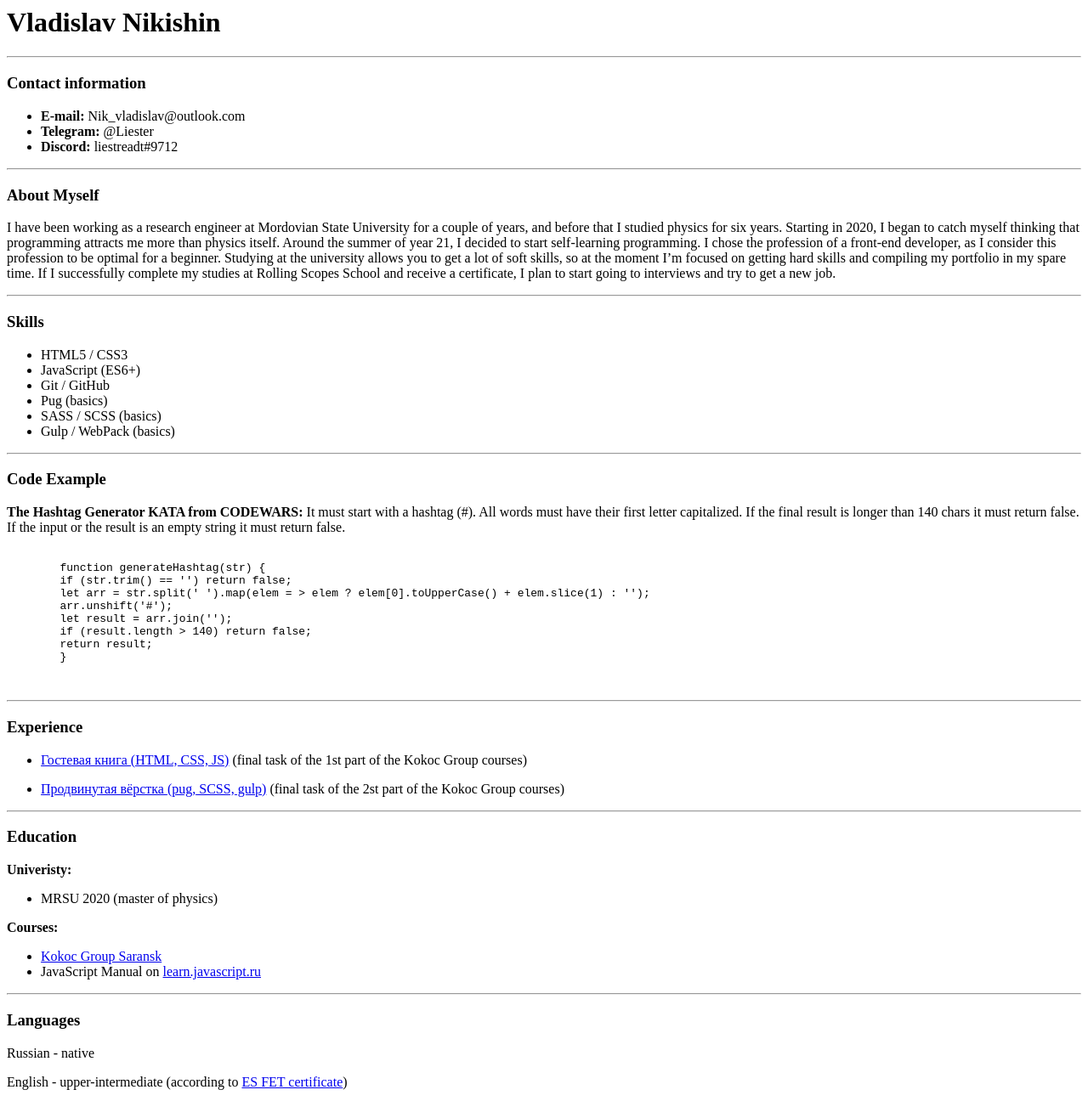
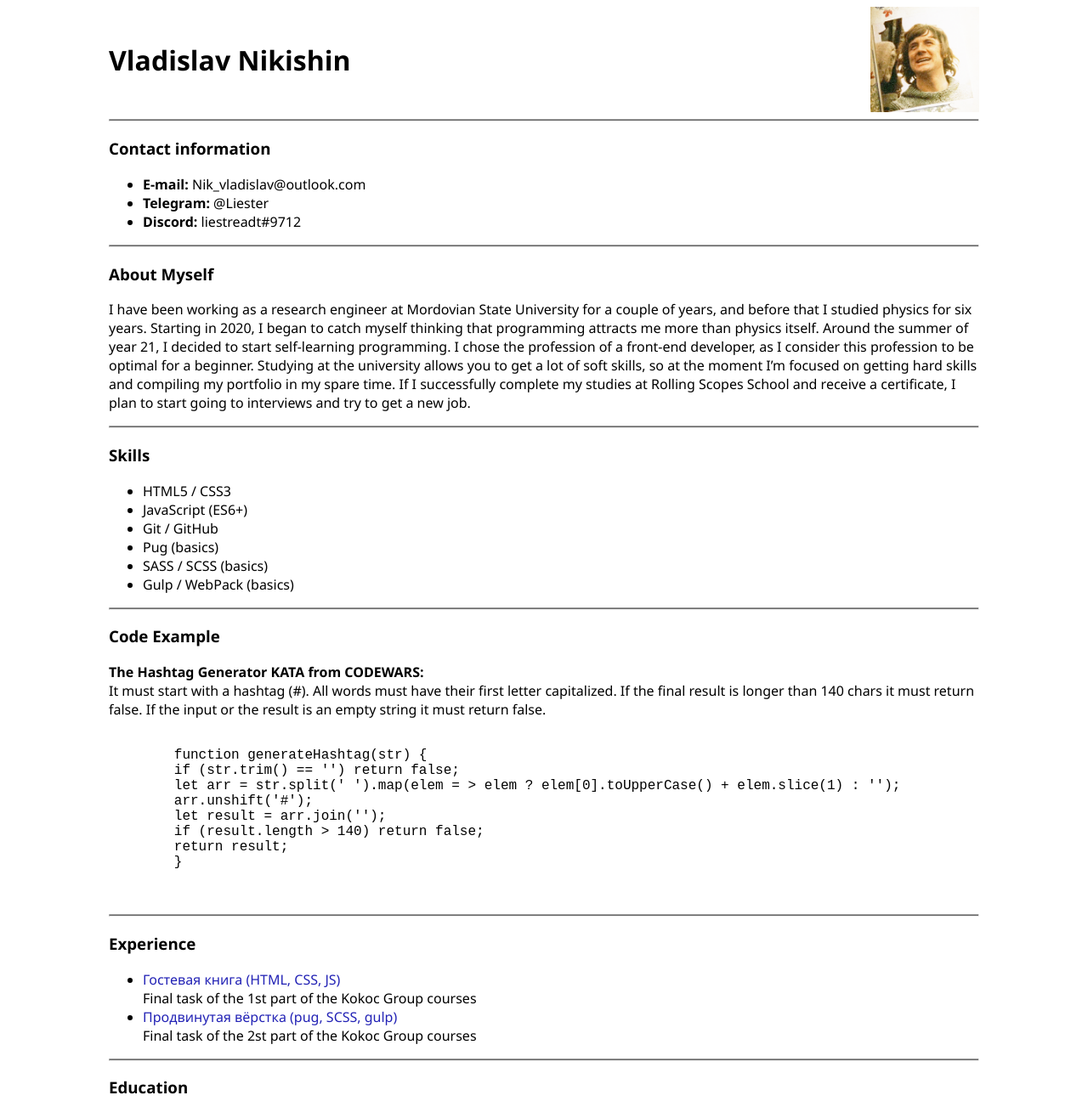
Before and after one commit to liestreadt/rsschool-cv, a plain HTML site: page index.html in a window 1280 px wide. Shown: the top 1296 px of the page at 85% size. Drawn offline with Linux system fonts and the light colour scheme.

Commit message:
feat: add styles for layout

```diff
--- a/index.html
+++ b/index.html
@@ -7,7 +7,10 @@
 </head>
 <body>
   <main>
-    <h1>Vladislav Nikishin</h1>
+    <header>
+      <h1>Vladislav Nikishin</h1>
+      <a href="https://github.com/liestreadt"><img title="https://github.com/liestreadt" src="images/sir galahad.png" alt="avatar"></a>
+    </header>
     <hr>
 
     <h3>Contact information</h3>
@@ -34,15 +37,16 @@
       <li>HTML5 / CSS3</li>
       <li>JavaScript (ES6+)</li>
       <li>Git / GitHub</li>
-      <li>Pug (basics)</li>
-      <li>SASS / SCSS (basics)</li>
-      <li>Gulp / WebPack (basics)</li>
+      <li title="Продвинутая вёрстка (pug, SCSS, gulp)">Pug (basics)</li>
+      <li title="Продвинутая вёрстка (pug, SCSS, gulp)">SASS / SCSS (basics)</li>
+      <li title="Продвинутая вёрстка (pug, SCSS, gulp)">Gulp / WebPack (basics)</li>
     </ul>
     <hr>
 
     <h3>Code Example</h3>
     <p>
       <strong>The Hashtag Generator KATA from CODEWARS:</strong>
+      <br>
       It must start with a hashtag (#).
       All words must have their first letter capitalized.
       If the final result is longer than 140 chars it must return false.
@@ -66,16 +70,18 @@
     <h3>Experience</h3>
     <ul>
     <li>
-      <p>
+      <span title="https://github.com/liestreadt/animated-web-page">
         <a href="https://github.com/liestreadt/animated-web-page">Гостевая книга (HTML, CSS, JS)</a>
-        (final task of the 1st part of the Kokoc Group courses)
-      </p>
+      </span>
+      <br>
+      <span>Final task of the 1st part of the Kokoc Group courses</span>
     </li>
     <li>
-      <p>
+      <span title="https://github.com/liestreadt/kokoc-group-2nd-stage-final-task">
         <a href="https://github.com/liestreadt/kokoc-group-2nd-stage-final-task">Продвинутая вёрстка (pug, SCSS, gulp)</a>
-        (final task of the 2st part of the Kokoc Group courses)
-      </p>
+      </span>
+      <br>
+      <span>Final task of the 2st part of the Kokoc Group courses</span>
     </li>
     </ul>
 
@@ -88,15 +94,15 @@
     </ul>
     <p><strong>Courses:</strong></p>
     <ul>
-      <li><a href="https://vk.com/kokocsaransk?w=wall-171508340_41">Kokoc Group Saransk</a></li>
-      <li>JavaScript Manual on <a href="https://learn.javascript.ru/">learn.javascript.ru</a></li>
+      <li title="https://vk.com/kokocsaransk?w=wall-171508340_41"><a href="https://vk.com/kokocsaransk?w=wall-171508340_41">Kokoc Group Saransk</a></li>
+      <li title="https://learn.javascript.ru/">JavaScript Manual on <a href="https://learn.javascript.ru/">learn.javascript.ru</a></li>
     </ul>
     <hr>
 
     <h3>Languages</h3>
       <p>Russian - native</p>
-      <p>English - upper-intermediate (according to <a href="https://www.efset.org/cert/Mu9Xgc">ES FET certificate</a>)</p>
-    <p>
+      <p>English - upper-intermediate (according to <a title = "https://www.efset.org/cert/Mu9Xgc" href="https://www.efset.org/cert/Mu9Xgc">ES FET certificate</a>)</p>
+    <p title = "https://www.efset.org/cert/Mu9Xgc">
       <a href="https://www.efset.org/cert/Mu9Xgc"><img src="images/certificate_english.jpg" alt="certificate"></a>
     </p>
     <hr>
--- a/style.css
+++ b/style.css
@@ -0,0 +1,33 @@
+main {
+  display: block;
+  width: 80vw;
+  margin: 0 auto;
+  font-family: 'Segoe UI', Tahoma, Geneva, Verdana, sans-serif;
+  font-size: 16px;
+  font-weight: 400;
+}
+
+header {
+  display: flex;
+  justify-content: space-between;
+  align-items: center;
+}
+
+header img {
+  width: 10vw;
+}
+
+hr {
+  height: 1px;
+  background-color: rgb(107, 107, 107);
+  border-radius: 5px;
+}
+
+a {
+  text-decoration: none;
+  color: rgb(34, 34, 181);
+}
+
+a:hover {
+  font-weight: 500;
+}
```
